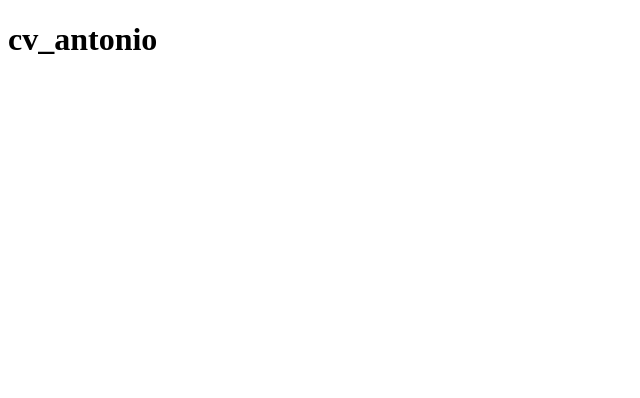
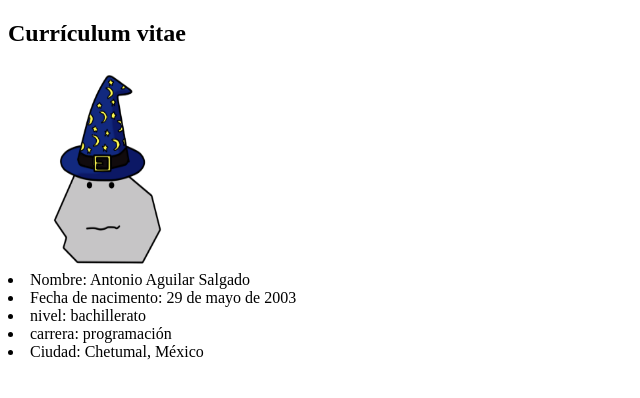
Before and after one commit to antonio340/antonio340.github.io, a plain HTML site: page index.html in a window 1280 px wide. Shown: the whole page, without its empty margins (0-640 px from the left). Drawn offline with Linux system fonts and the light colour scheme.

Commit message:
pagina con mas contenido

```diff
--- a/index.html
+++ b/index.html
@@ -6,6 +6,12 @@
     <title>cv</title>
 </head>
 <body>
-    <h1>cv_antonio</h1>
+    <h2>Currículum vitae</h2>
+    <img src="Rocks_wizardreal.png" height="200px" width="200px" alt=""/>
+    <li>Nombre: Antonio Aguilar Salgado</li>
+    <li>Fecha de nacimento: 29 de mayo de 2003</li>
+    <li>nivel: bachillerato</li>
+    <li>carrera: programación</li>
+    <li>Ciudad: Chetumal, México</li>
 </body>
 </html>
```
Also changed, not shown: Rocks_wizardreal.png (added).
